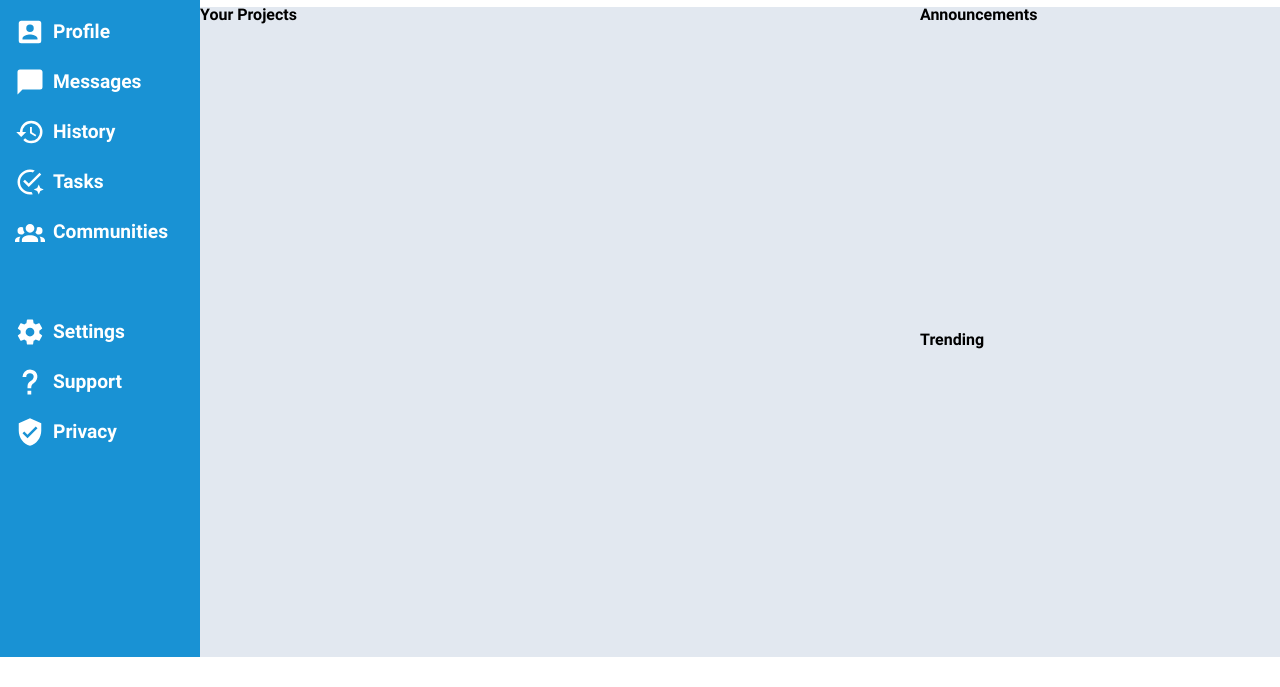
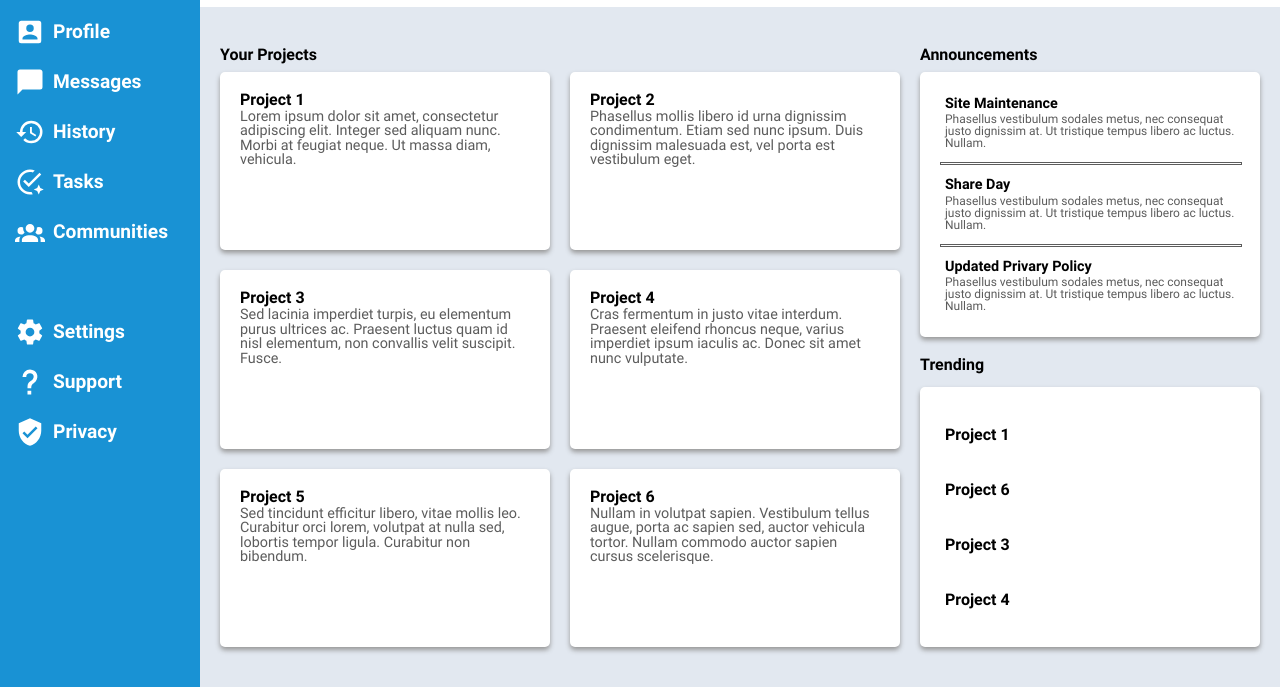
Before and after one commit to DylanSHLiang/personal-dashboard, a plain HTML site: page index.html in a window 1280 px wide. Shown: the part 143-830 px from the top of the page. Before the commit the page ends 800 px from the top, so only its background shows below. Drawn offline with Linux system fonts and the light colour scheme.

Commit message:
Added Styles for main

```diff
--- a/index.html
+++ b/index.html
@@ -43,18 +43,67 @@
         <div class="main">
             <div class="projects">
                 <h1>Your Projects</h1>
-                <div class="project"></div>
-                <div class="project"></div>
-                <div class="project"></div>
-                <div class="project"></div>
-                <div class="project"></div>
-                <div class="project"></div>
+                <div class="project">
+                    <h1>Project 1</h1>
+                    <p>Lorem ipsum dolor sit amet, consectetur adipiscing elit. Integer sed aliquam nunc. Morbi at feugiat neque. Ut massa diam, vehicula.
+                    </p>
+                </div>
+                <div class="project">
+                    <h1>Project 2</h1>
+                    <p>Phasellus mollis libero id urna dignissim condimentum. Etiam sed nunc ipsum. Duis dignissim malesuada est, vel porta est vestibulum eget.
+                    </p>
+                </div>
+                <div class="project">
+                    <h1>Project 3</h1>
+                    <p>Sed lacinia imperdiet turpis, eu elementum purus ultrices ac. Praesent luctus quam id nisl elementum, non convallis velit suscipit. Fusce.
+                    </p>
+                </div>
+                <div class="project">
+                    <h1>Project 4</h1>
+                    <p>Cras fermentum in justo vitae interdum. Praesent eleifend rhoncus neque, varius imperdiet ipsum iaculis ac. Donec sit amet nunc vulputate.
+                    </p>
+                </div>
+                <div class="project">
+                    <h1>Project 5</h1>
+                    <p>Sed tincidunt efficitur libero, vitae mollis leo. Curabitur orci lorem, volutpat at nulla sed, lobortis tempor ligula. Curabitur non bibendum.
+                    </p>
+                </div>
+                <div class="project">
+                    <h1>Project 6</h1>
+                    <p>Nullam in volutpat sapien. Vestibulum tellus augue, porta ac sapien sed, auctor vehicula tortor. Nullam commodo auctor sapien cursus scelerisque.
+                    </p>
+                </div>
             </div>
             <div class="announcements">
                 <h1>Announcements</h1>
+                <div class="box">
+                    <div class="announcement">
+                        <h1>Site Maintenance</h1>
+                        <p>Phasellus vestibulum sodales metus, nec consequat justo dignissim at. Ut tristique tempus libero ac luctus. Nullam.
+                        </p>
+                    </div>
+                    <hr>
+                    <div class="announcement">
+                        <h1>Share Day</h1>
+                        <p>Phasellus vestibulum sodales metus, nec consequat justo dignissim at. Ut tristique tempus libero ac luctus. Nullam.
+                        </p>
+                    </div>
+                    <hr>
+                    <div class="announcement">
+                        <h1>Updated Privary Policy</h1>
+                        <p>Phasellus vestibulum sodales metus, nec consequat justo dignissim at. Ut tristique tempus libero ac luctus. Nullam.
+                        </p>
+                    </div>
+                </div>
             </div>
             <div class="trending">
                 <h1>Trending</h1>
+                <div class="box">
+                    <div class="trend">Project 1</div>
+                    <div class="trend">Project 6</div>
+                    <div class="trend">Project 3</div>
+                    <div class="trend">Project 4</div>
+                </div>
             </div>
         </div>
     </div>
--- a/styles.css
+++ b/styles.css
@@ -205,18 +205,92 @@ a:hover {
     background-color: #e2e8f0;
     display: grid;
     grid-template:
-            "projects announcements"
-            "projects trending" / 2fr 1fr;
+            "projects announcements" 1fr
+            "projects trending" 1fr / 2fr 1fr;
+    gap: 20px;
+    padding: 40px 20px;
 }
 
 .projects {
     grid-area: projects;
+    display: grid;
+    grid-template: 5px repeat(3, 1fr) / repeat(2, 1fr);
+    gap: 20px;
 }
 
-.annnouncements {
+.project {
+    padding: 20px;
+}
+
+.project p {
+    font-family: Roboto, sans-serif;
+    font-size: .9rem;
+    margin-top: 2px;
+    color: #5c5c5c;
+}
+
+.project, .box {
+    background-color: white;
+    border-radius: 5px;
+    box-shadow: 0 3px 5px #979797;
+}
+
+.project:hover {
+    box-shadow: 0 3px 10px #303030;
+}
+
+.projects h1 {
+    grid-area: 1 / 3 / 1 / 1;
+}
+
+.announcements {
     grid-area: announcements;
+    display: grid;
+    grid-template-rows: 25px 1fr;
 }
 
 .trending {
     grid-area: trending;
+    display: grid;
+    grid-template-rows: 30px 1fr;
 }
+
+.box {
+    display: flex;
+    flex-direction: column;
+    justify-content: center;
+    padding: 20px;
+}
+
+.box h1 {
+    font-size: .9rem;
+}
+
+.box p {
+    font-family: Roboto, sans-serif;
+    font-size: .75rem;
+    margin-top: 2px;
+    color: #5c5c5c;
+}
+
+hr {
+    height: 1px;
+    width: 100%;
+    color: #5c5c5c;
+    border: 1px solid #5c5c5c;
+}
+
+.trend {
+    display: flex;
+    align-items: center;
+}
+
+.announcement, .trend {
+    padding: 5px;
+    flex: auto;
+    border-radius: 10px;
+}
+
+.announcement:hover, .trend:hover {
+    box-shadow: 0 3px 5px #979797;
+}
```
